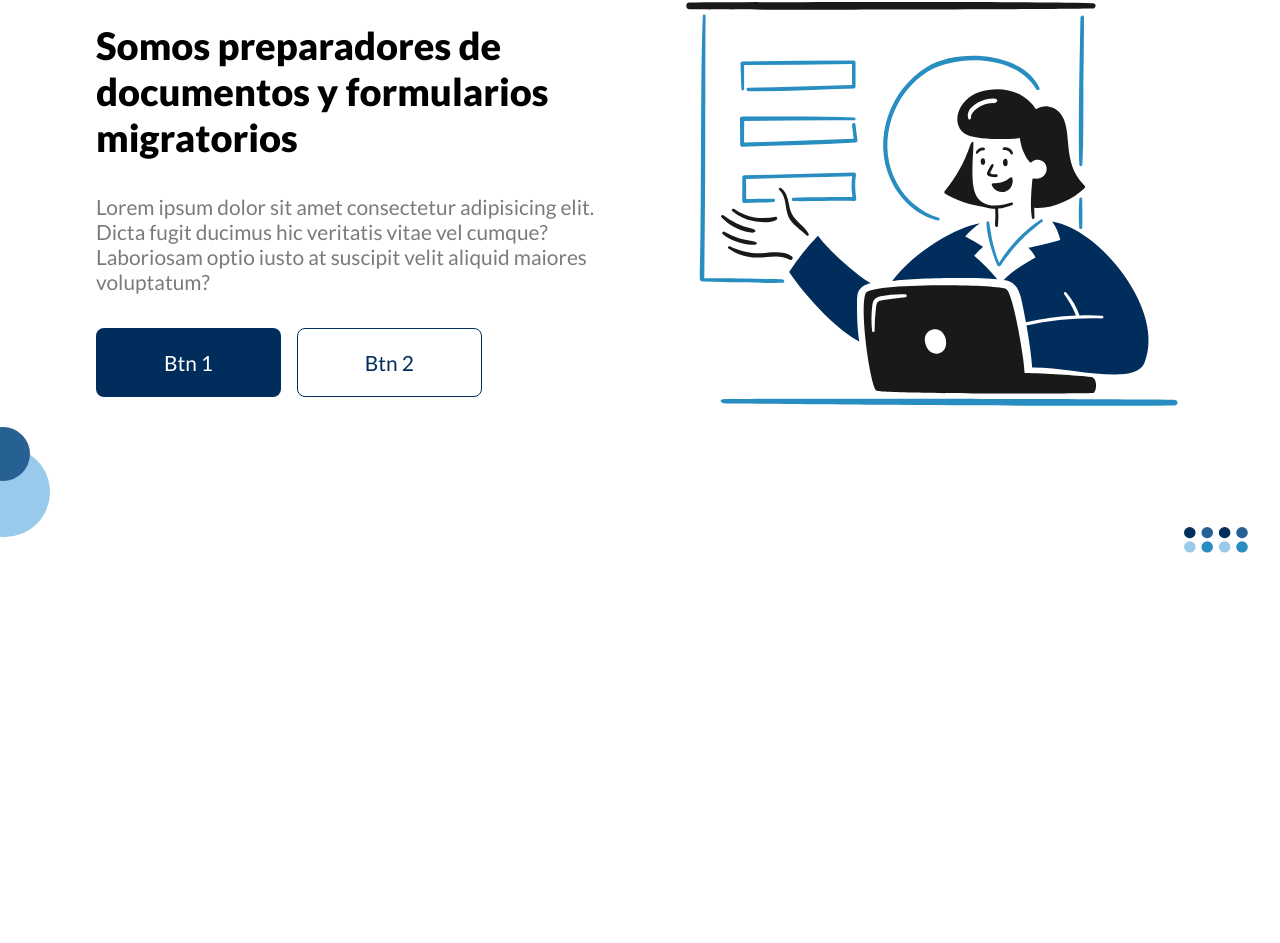
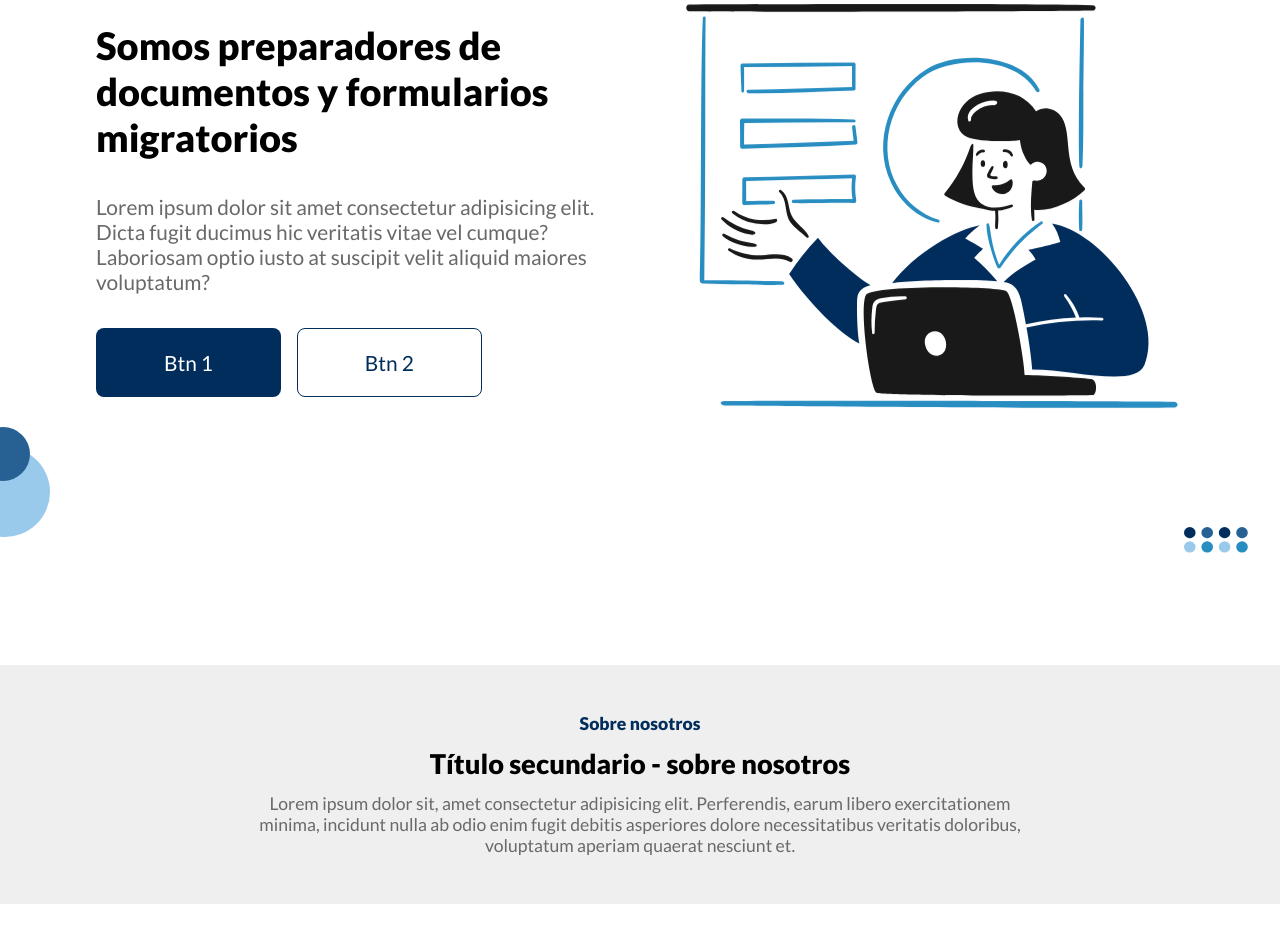
Before and after one commit to maartou/taxes, a Next.js app: page / in a window 1280 px wide. Shown: the part 225-1168 px from the top of the page. Before the commit the page ends 800 px from the top, so only its background shows below. Built offline with nearby package versions, Linux system fonts and the light colour scheme.

Commit message:
empezando about

```diff
--- /dev/null
+++ b/components/about/About.jsx
@@ -0,0 +1,23 @@
+import React from "react";
+import style from "./About.module.scss";
+
+const About = () => {
+  return (
+    <section className={style.section}>
+      <div className={style.container}>
+        <div className={style.title}>
+          <small>Sobre nosotros</small>
+          <h2>Título secundario - sobre nosotros</h2>
+          <p>
+            Lorem ipsum dolor sit, amet consectetur adipisicing elit.
+            Perferendis, earum libero exercitationem minima, incidunt nulla ab
+            odio enim fugit debitis asperiores dolore necessitatibus veritatis
+            doloribus, voluptatum aperiam quaerat nesciunt et.
+          </p>
+        </div>
+      </div>
+    </section>
+  );
+};
+
+export default About;
--- /dev/null
+++ b/components/about/About.module.scss
@@ -0,0 +1,24 @@
+@use '../../styles/variables.scss';
+
+.section {
+    background: rgb(239, 239, 239);
+    padding: 3rem 0;
+}
+
+.container {
+    width: 90%;
+    margin: 0 auto;
+}
+
+.title {
+    display: flex;
+    flex-direction: column;
+    align-items: center;
+    gap: .8rem;
+
+    p {
+        text-align: center;
+        color: variables.$grey ;
+        max-width: 50rem;
+    }
+}
--- a/pages/index.jsx
+++ b/pages/index.jsx
@@ -1,4 +1,5 @@
 import Head from "next/head"
+import About from "../components/about/About"
 import Header from "../components/header/Header"
 import Hero from "../components/hero/Hero"
 
@@ -12,6 +13,7 @@ export default function Home() {
     <Header />
     <main>
       <Hero />
+      <About />
     </main>
     </>
   )
--- a/styles/globals.css
+++ b/styles/globals.css
@@ -6,6 +6,10 @@
 
 body {
   font-family: 'Lato', sans-serif;
+}
+
+section {
+  margin-bottom: 3rem;
 }
 
 img {
@@ -24,6 +28,23 @@ h1 {
   font-size: 2em;
 }
 
+h2 {
+  font-weight: 900;
+  font-size: 1.7em;
+}
+
+small {
+  color: #002d5c;
+  font-weight: 900;
+  font-size: 1.1rem;
+}
+
 p {
   font-size: 1.1em;
 }
+
+@media screen and (min-width: 1024px) {
+  section {
+    margin-bottom: 6rem;
+  }
+}
--- a/styles/variables.scss
+++ b/styles/variables.scss
@@ -37,7 +37,7 @@
   }
 }
 
-$grey: #7b7b7b;
+$grey: #696969;
 $principal: #002d5c;
 $secondary: #276092;
 $terciary: #288DC1;
```
